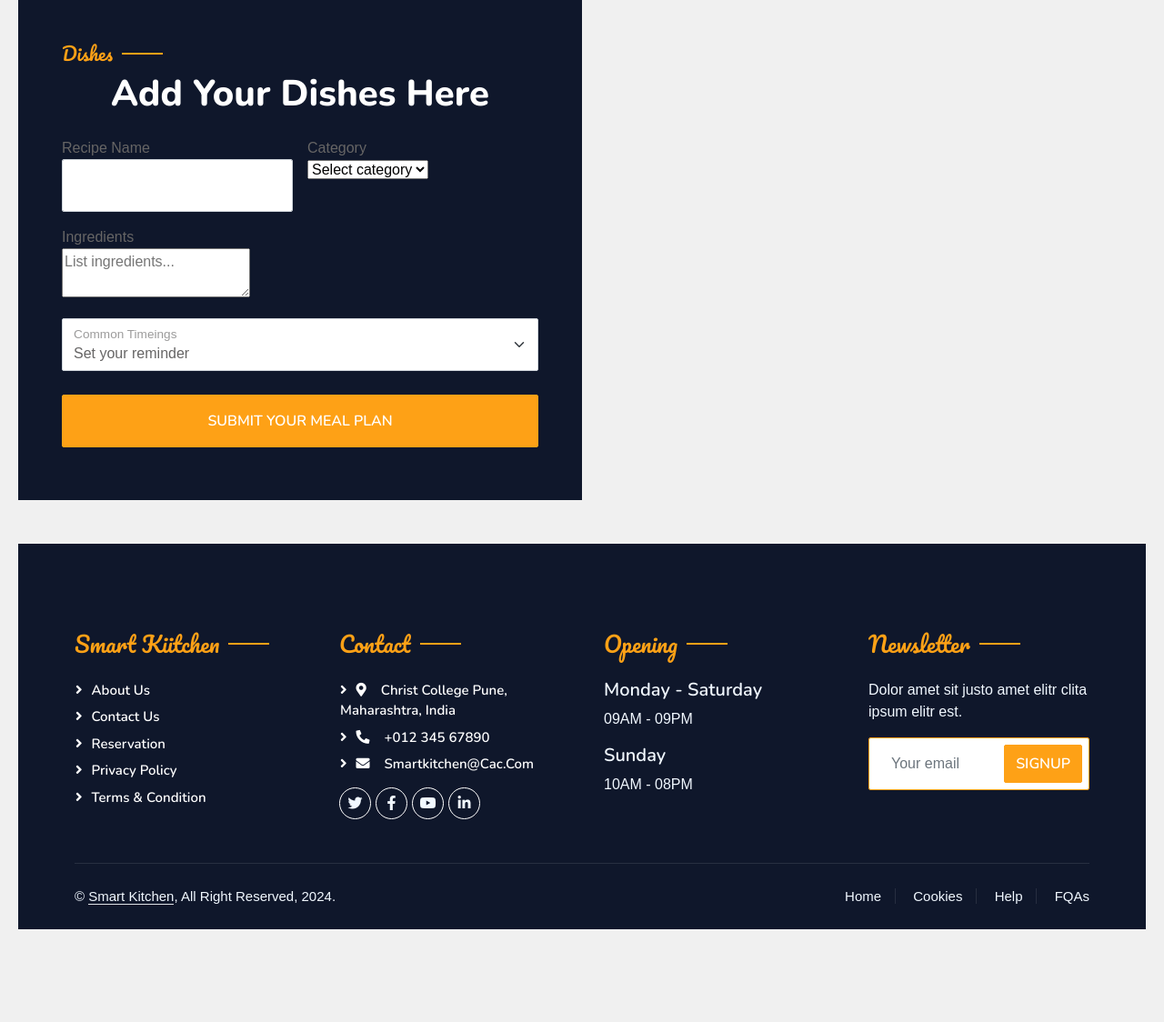
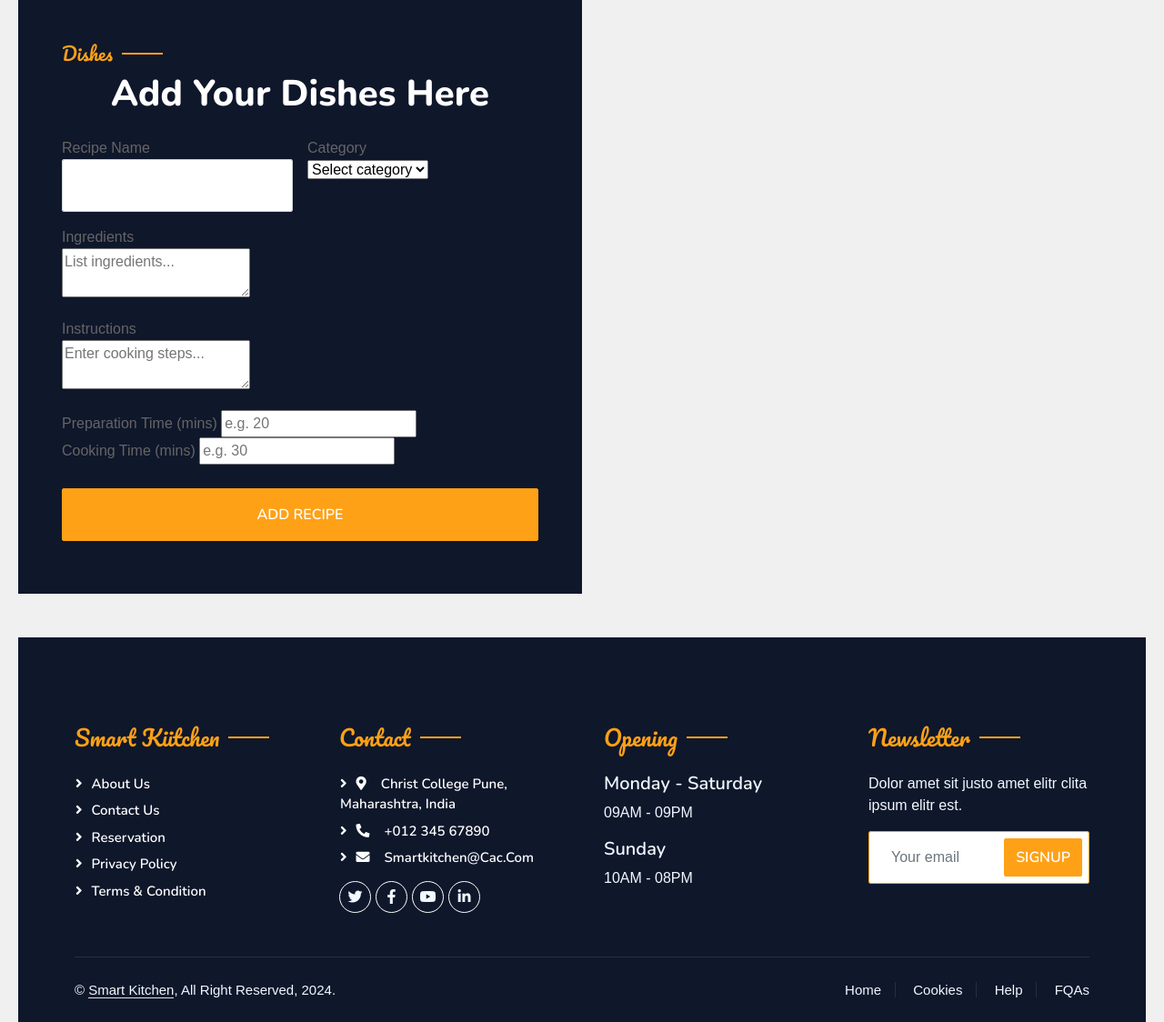
Before and after one commit to falak105/HelloKitchen, a Django app: page /menu/ in a window 1280 px wide. Shown: the part 1194-2318 px from the top of the page at 91% size. Before the commit the page ends 2216 px from the top, so only its background shows below. Run offline with Django 5.2, Linux system fonts and the light colour scheme; some libraries are stand-ins or nearby versions.

Commit message:
new push

```diff
--- a/templates/menu.html
+++ b/templates/menu.html
@@ -414,7 +414,8 @@
                         <label for="recipe-name">Recipe Name</label>
                         <div class="form-floating">
 
-                            <input type="text" class="form-control" id="recipe-name" name="name"placeholder="Enter recipe name" required>
+                            <input type="text" class="form-control" id="recipe-name" name="name"
+                                placeholder="Enter recipe name" required>
                             {% if form.errors.name %}
                             <div class="error-message">{{ form.errors.name }}</div>
                             {% endif %}
@@ -438,7 +439,7 @@
                         </div>
                     </div>
 
-                    <!-- Dinner -->
+                    <!-- Ingredients -->
 
                     <div class="col-md-6">
                         <label for="ingredients">Ingredients</label>
@@ -452,20 +453,26 @@
                         </div>
                     </div>
 
-                    <!-- Time -->
+                    <!-- Instructions -->
                     <div class="col-12">
+                        <label for="instructions">Instructions</label>
                         <div class="form-floating">
-                            <select class="form-select" id="health_issues" name="health_issues"
-                                onchange="toggleOtherHealthIssue()">
-                                <option value="" disabled selected>Set your reminder</option>
-                                <option value="Before 1hr of food">Before 1hr of food</option>
-                                <option value="Before 45 mins of food">Before 45 mins of food</option>
-                                <option value="Before 30 mins of food">Before 30 mins of food</option>
-                                <option value="Before 15 mins of food">Before 15 mins of food</option>
-                                <option value="Before 5 mins of food">Before 5 mins of food</option>
+                            <textarea id="instructions" name="instructions" placeholder="Enter cooking steps..." required></textarea>
+                            {% if form.errors.instructions %}
+                            <div class="error-message">{{ form.errors.instructions }}</div>
+                            {% endif %}
 
-                            </select>
-                            <label for="health_issues" name="health_issues">Common Timeings</label>
+                        </div>
+                    </div>
+
+                    <div class="form-group">
+                        <div>
+                            <label for="prep-time">Preparation Time (mins)</label>
+                            <input type="number" id="prep-time" name="prep_time" placeholder="e.g. 20" required>
+                        </div>
+                        <div>
+                            <label for="cook-time">Cooking Time (mins)</label>
+                            <input type="number" id="cook-time" name="cook_time" placeholder="e.g. 30" required>
                         </div>
                     </div>
 
@@ -480,7 +487,8 @@
 
                     <!-- Submit Button -->
                     <div class="col-12">
-                        <button class="btn btn-primary w-100 py-3" type="submit">Submit Your Meal Plan</button>
+
+                        <button class="btn btn-primary w-100 py-3" type="submit">Add Recipe</button>
                     </div>
                 </div>
             </form>
```
